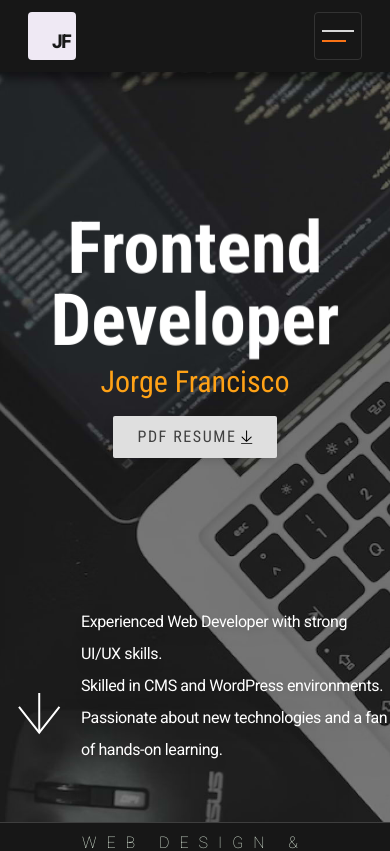
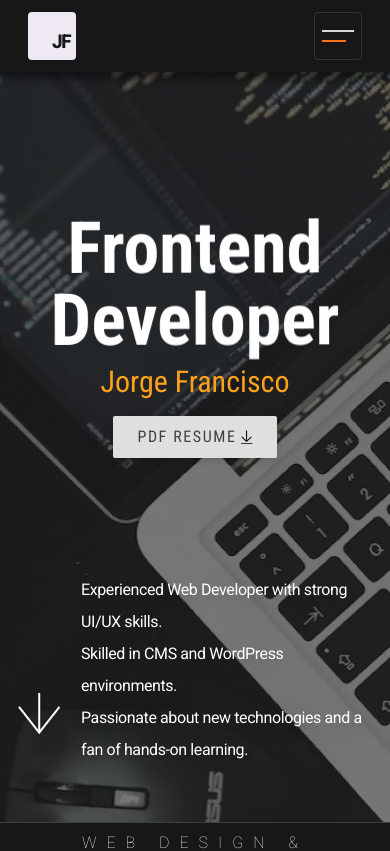
Before and after one commit to jor-g-r/portfolio-Jorge-Rondon, a Next.js app in the folder portfolio/: page / in a window 390 px wide. Shown: the top 851 px of the page. Built offline with nearby package versions, Linux system fonts and the light colour scheme.

Commit message:
hero mobile layout adjustments description

```diff
--- a/portfolio/src/app/components/Hero.tsx
+++ b/portfolio/src/app/components/Hero.tsx
@@ -50,7 +50,7 @@ export default function Hero () {
                         <div className="self-end pb-3">
                             <IconArrowDown isHovered={isHovered}/>
                         </div>
-                        <div className="lg:text-xl tracking-tight leading-8 lg:leading-10 cursor-default">
+                        <div className="lg:text-xl tracking-tight leading-8 lg:leading-10 cursor-default pr-4 md:pr-2">
                             <p className='drop-shadow-lg'>Experienced Web Developer with strong UI/UX skills.</p>
                             <p className='drop-shadow-lg'>Skilled in CMS and WordPress environments.</p>
                             <p className='drop-shadow-lg'>Passionate about new technologies and a fan of hands-on learning.</p>
```
